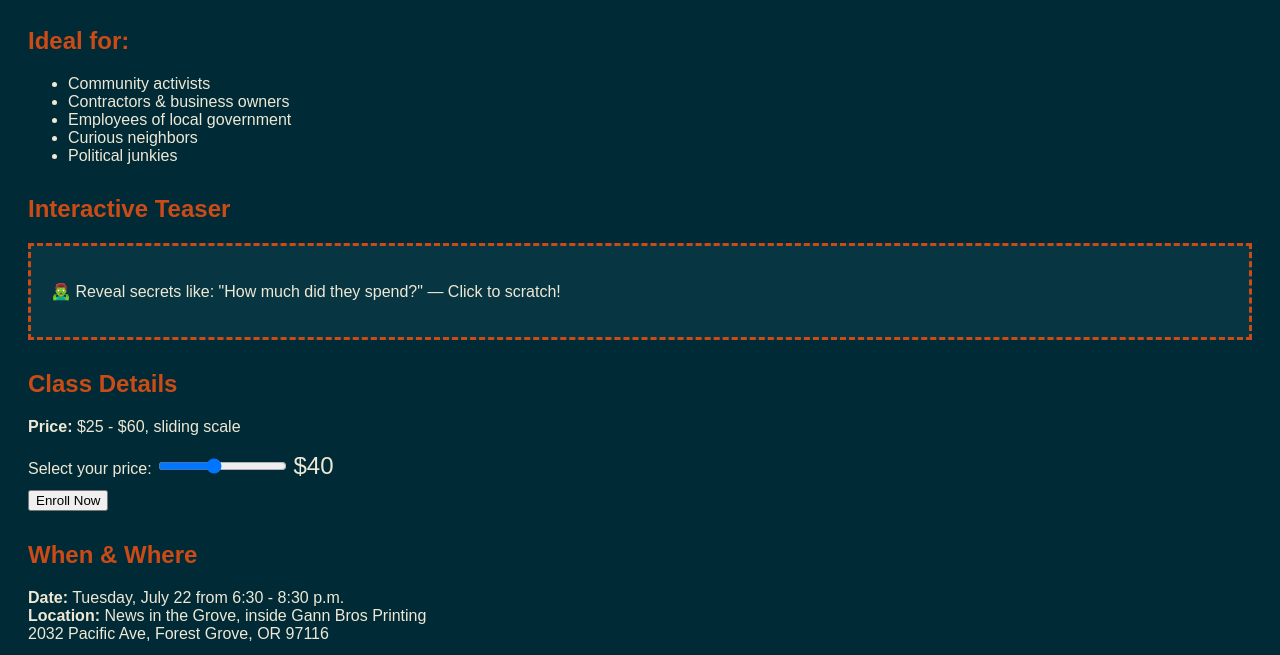
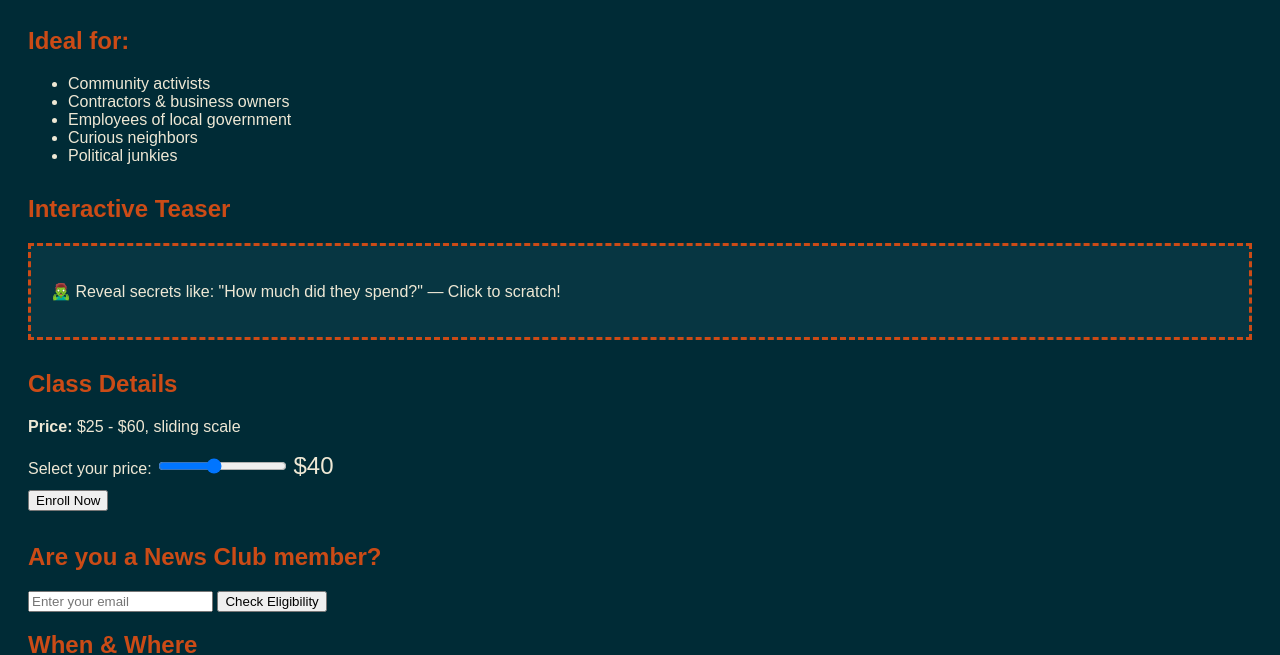
Before and after one commit to chaseraph/PRRclass, a plain HTML site: page index.html in a window 1280 px wide. Shown: the part 165-820 px from the top of the page. Drawn offline with Linux system fonts and the light colour scheme.

Commit message:
Update index.html

```diff
--- a/index.html
+++ b/index.html
@@ -72,6 +72,13 @@
     <button onclick="startCheckout()">Enroll Now</button>
   </div>
 
+  <div id="memberCheck" style="margin-top: 2rem;">
+  <h2>Are you a News Club member?</h2>
+  <input type="email" id="memberEmail" placeholder="Enter your email" />
+  <button onclick="checkMembership()">Check Eligibility</button>
+  <p id="memberResult"></p>
+</div>
+
   <div class="section">
     <h2>When & Where</h2>
     <p>
```
